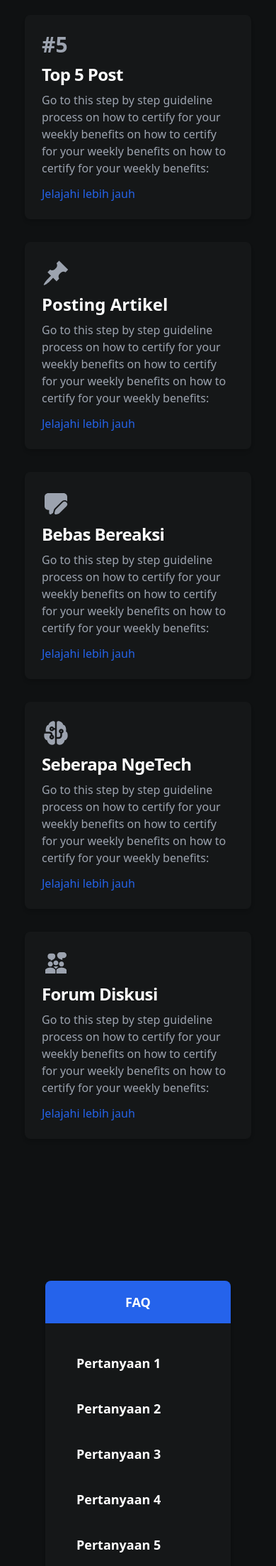
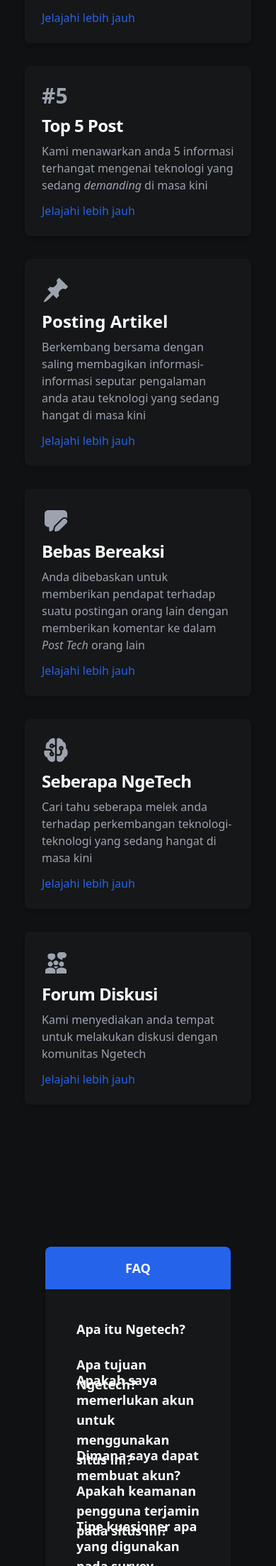
Before and after one commit to ngetech/ngetech, a Django app: page / in a window 390 px wide. Shown: the part 3079-5286 px from the top of the page at 71% size. Run offline with Django 4.2, Linux system fonts and the light colour scheme; style sheets or scripts are compiled from the project's sources; some libraries are stand-ins or nearby versions.

Commit message:
refactor: add text content & fix responsiveness

```diff
--- a/main/templates/index.html
+++ b/main/templates/index.html
@@ -17,7 +17,8 @@
     <!-- Hero Section Start -->
     <section id="home">
         <div class="flex flex-col items-center justify-center h-screen">
-            <h2 class="mb-3 px-8 text-2xl font-bold text-center text-blue-600">KNOWLEDGE IS THE <span class="italic">KEY</span></h2>
+            <h2 class="mb-3 px-8 text-2xl font-bold text-center text-blue-600">KNOWLEDGE IS THE <span
+                    class="italic">KEY</span></h2>
             <h2 class="mb-3 px-8 text-5xl font-bold text-center text-white">Grow In Rapidly Cultural Transformation.
             </h2>
             <h2 class="mb-3 px-8 text-xl font-bold text-center text-gray-400">Provides you a place to shares an adequate
@@ -33,10 +34,9 @@
     <!-- About Section Start -->
     <section id="few-about-us" class="pb-2 md:pb-4">
         <div class="p-4 md:p-16 flex flex-col items-center justify-center h-min">
-            <div class="m-8 py-16 w-full text-center bg-charcoal-800 rounded-lg shadow-md">
+            <div class="m-8 py-16 w-full text-center bg-charcoal-800 rounded-xl shadow-md">
                 <div class="mx-auto max-w-[1028px] text-center">
-                    <h5 class="mb-2 text-3xl font-bold text-white">Our <span
-                            class="text-blue-600">Goals</span></h5>
+                    <h5 class="mb-2 text-3xl font-bold text-white">Our <span class="text-blue-600">Goals</span></h5>
                     <p class="my-4 mx-16 font-normal text-gray-400">
                         Membuka mata masyarakat akan tangkasnya permigrasian teknologi dari budaya yang terdahulu hingga
                         ke
@@ -48,14 +48,16 @@
                         teknologi.
                     </p>
                 </div>
-                <h5 class="mt-8 mb-4 text-3xl font-bold text-white">We <span class="italic text-blue-600">Aims</span> For</h5>
+                <h5 class="mt-8 mb-4 text-3xl font-bold text-white">We <span class="italic text-blue-600">Aims</span>
+                    For</h5>
                 <div class="flex flex-wrap justify-center max-w-5xl mx-auto gap-8 group">
 
                     <div
                         class="flex justify-center items-center p-6 w-80 bg-charcoal-900 rounded-lg group-hover:blur-sm hover:!blur-none group-hover:scale-[0.85] hover:!scale-100 duration-300 cursor-pointer  shadow-m">
                         <div class="flex-wrap justify-center items-center">
-                            <svg class="h-auto w-auto mx-auto px-8 flex-wrap justify-center items-center" xmlns="http://www.w3.org/2000/svg"
-                                preserveAspectRatio="xMidYMid meet" viewBox="0 0 512 512">
+                            <svg class="h-auto w-auto mx-auto px-8 flex-wrap justify-center items-center"
+                                xmlns="http://www.w3.org/2000/svg" preserveAspectRatio="xMidYMid meet"
+                                viewBox="0 0 512 512">
                                 <path fill="#9ca3af"
                                     d="M267.785 16.48L203.56 67.027l75.544 159.854L359.057 34.18l-91.272-17.7zm-126.988 1.965L95.7 27.595l157.327 213.89l-112.23-223.04zm-96.57 9.842L17.865 65.135l207.877 180.478L44.227 28.287zm383.63 29.95L366.324 88.56l-56.822 144.817L453.72 98.367l-25.863-40.13zm54.235 44.972l-64.012 83.163l74.236-38.38l-10.224-44.784zm-452.2 45.636l-11.35 58.642l195.21 58.627L112.5 184.158l-13.242 30.9l-69.365-66.212zM493 188.518l-81.836 38.34l23.11 53.92L421 332.448l72 8.835V188.518zM19.863 234.83l.9 39.863l104.135-1.816L19.863 234.83zm25.45 63.164L28.81 342.65l171.92-41.332l-155.416-3.324zm335.36 48.334l-42.708 46.11l33.232 35.515l-97.865 2.7l12.658 62.208h207.008V360.114l-112.326-13.785zM133.85 356.783L19.697 410.266v82.595h107.51l45.453-87.233l-38.81-48.844zm65.158 38.686l.015.007l-50.744 97.384h118.64l-15.916-78.208l-51.996-19.183z" />
                             </svg>
@@ -70,8 +72,9 @@
                     <div
                         class="flex flex-wrap flex-col p-6 w-80 bg-charcoal-900 rounded-lg group-hover:blur-sm hover:!blur-none group-hover:scale-[0.85] hover:!scale-100 duration-300 cursor-pointer  shadow-m">
                         <div class="flex-wrap justify-center items-center">
-                            <svg class="h-auto mx-auto flex-wrap px-8 justify-center items-center" xmlns="http://www.w3.org/2000/svg"
-                                preserveAspectRatio="xMidYMid meet" viewBox="0 0 20 20">
+                            <svg class="h-auto mx-auto flex-wrap px-8 justify-center items-center"
+                                xmlns="http://www.w3.org/2000/svg" preserveAspectRatio="xMidYMid meet"
+                                viewBox="0 0 20 20">
                                 <path fill="#9ca3af"
                                     d="M13.577 2.378a3 3 0 0 0-2.154 0L7.962 3.709A1.5 1.5 0 0 0 7 5.109v1.1a4 4 0 0 1 1.936.235l3.46 1.332A2.5 2.5 0 0 1 14 10.109v4.78a2.5 2.5 0 0 1-.072.596l3.111-1.196a1.5 1.5 0 0 0 .962-1.4v-7.78a1.5 1.5 0 0 0-.962-1.4l-3.461-1.331Zm1.868 2.154a.5.5 0 1 1 .359.934l-2.766 1.063a1.5 1.5 0 0 1-1.077 0L9.195 5.466a.5.5 0 0 1 .36-.934l2.765 1.064a.5.5 0 0 0 .36 0l2.765-1.064ZM6.423 7.378a3 3 0 0 1 2.154 0l3.461 1.331c.58.223.961.78.961 1.4v4.78a1.5 1.5 0 0 1-.961 1.4L8.577 17.62a3 3 0 0 1-2.154 0l-3.461-1.33A1.5 1.5 0 0 1 2 14.89v-4.78a1.5 1.5 0 0 1 .962-1.4l3.46-1.331Zm4.668 2.915a.5.5 0 0 0-.646-.287L7.5 11.139l-2.946-1.133a.5.5 0 1 0-.359.933L7 12.018v2.49a.5.5 0 0 0 1 0v-2.49l2.804-1.079a.5.5 0 0 0 .287-.646Z" />
                             </svg>
@@ -86,7 +89,8 @@
                     <div
                         class="flex flex-wrap flex-col p-6 w-80 bg-charcoal-900 rounded-lg group-hover:blur-sm hover:!blur-none group-hover:scale-[0.85] hover:!scale-100 duration-300 cursor-pointer  shadow-m">
                         <div class="flex-wrap justify-center items-center">
-                            <svg class="h-auto mx-auto flex-warp px-8 justify-center items-center" xmlns="http://www.w3.org/2000/svg" preserveAspectRatio="xMidYMid meet"
+                            <svg class="h-auto mx-auto flex-warp px-8 justify-center items-center"
+                                xmlns="http://www.w3.org/2000/svg" preserveAspectRatio="xMidYMid meet"
                                 viewBox="0 0 48 48">
                                 <g fill="#9ca3af">
                                     <path
@@ -115,7 +119,8 @@
     <section id="features" class="py-8">
         <div class="py-2 md:py-8 pb-10 flex flex-col items-center justify-center">
             <h1 class="text-3xl font-bold text-blue-600">Features</h1>
-            <h1 class="mt-2 text-sm font-semibold text-center text-gray-400">Fitur-fitur yang kami tawarkan melalui website ini</h1>
+            <h1 class="mt-2 text-sm font-semibold text-center text-gray-400">Fitur-fitur yang kami tawarkan melalui
+                website ini</h1>
             <div class="my-8 grid grid-cols-1 md:grid-cols-2 lg:grid-cols-3 xl:grid-cols-3 gap-8 group">
 
                 <div
@@ -127,15 +132,16 @@
                             <path fill="#9ca3af"
                                 d="M21.87 11.5c-.64-1.11-4.16-6.68-10.14-6.5c-5.53.14-8.73 5-9.6 6.5a1 1 0 0 0 0 1c.63 1.09 4 6.5 9.89 6.5h.25c5.53-.14 8.74-5 9.6-6.5a1 1 0 0 0 0-1Zm-9.87 4a3.5 3.5 0 1 1 3.5-3.5a3.5 3.5 0 0 1-3.5 3.5Z" />
                         </svg>
-                        <a href="#">
                         <h5 class="mb-2 text-2xl font-semibold tracking-tight text-white">Melekin
                             Teknologi</h5>
-                        </a>
-                        <p class="mb-3 font-normal text-gray-400">Go to this step by step guideline
-                            process</p>
+                        <p class="mb-3 font-normal text-gray-400">
+                            Kami memberikan anda tempat serta sumber-sumber untuk memperoleh informasi berguna
+                            mengenai perkembangan teknologi di zaman ini
+                        </p>
                     </div>
                     <div class="flex flex-wrap mt-auto gap-8">
-                        <a href="" class="inline-flex items-center text-blue-600 hover:underline">
+                        <a href="{% url 'post-tech:show-post-tech' %}"
+                            class="inline-flex items-center text-blue-600 hover:underline">
                             Jelajahi lebih jauh
                         </a>
                     </div>
@@ -145,16 +151,13 @@
                     class="flex flex-wrap flex-col p-6 w-80 bg-charcoal-800 rounded-lg group-hover:blur-sm hover:!blur-none group-hover:scale-[0.85] hover:!scale-100 duration-300 cursor-pointer  shadow-md">
                     <div class="flex-wrap justify-start items-start">
                         <h2 class="text-gray-400 font-bold text-3xl mb-2">#5</h2>
-                        <a href="#">
                         <h5 class="mb-2 text-2xl font-semibold tracking-tight text-white">Top 5
                             Post
                         </h5>
-                        </a>
-                        <p class="mb-3 font-normal text-gray-400">Go to this step by step guideline
-                            process
-                            on how to certify for your weekly benefits on how to certify for your weekly benefits on how
-                            to
-                            certify for your weekly benefits:</p>
+                        <p class="mb-3 font-normal text-gray-400">
+                            Kami menawarkan anda 5 informasi terhangat mengenai teknologi yang sedang <span
+                                class="italic">demanding</span> di masa kini
+                        </p>
                     </div>
                     <div class="flex flex-wrap mt-auto gap-8">
                         <a href="" class="inline-flex items-center text-blue-600 hover:underline">
@@ -171,18 +174,16 @@
                             <path fill="#9ca3af"
                                 d="m10.44 3.02l1.82-1.82l6.36 6.35l-1.83 1.82a2.731 2.731 0 0 0-3.41.36l-.75.75c-.92.93-1.04 2.35-.35 3.41l-1.83 1.82l-2.41-2.41l-2.8 2.79c-.42.42-3.38 2.71-3.8 2.29s1.86-3.39 2.28-3.81l2.79-2.79L4.1 9.36l1.83-1.82c1.05.69 2.48.57 3.4-.36l.75-.75c.93-.92 1.05-2.35.36-3.41z" />
                         </svg>
-                        <a href="#">
                         <h5 class="mb-2 text-2xl font-semibold tracking-tigh text-white">Posting
                             Artikel</h5>
-                        </a>
-                        <p class="mb-3 font-normal text-gray-400">Go to this step by step guideline
-                            process
-                            on how to certify for your weekly benefits on how to certify for your weekly benefits on how
-                            to
-                            certify for your weekly benefits:</p>
+                        <p class="mb-3 font-normal text-gray-400">
+                            Berkembang bersama dengan saling membagikan informasi-informasi seputar pengalaman
+                            anda atau teknologi yang sedang hangat di masa kini
+                        </p>
                     </div>
                     <div class="flex flex-wrap mt-auto gap-8">
-                        <a href="" class="inline-flex items-center text-blue-600 hover:underline">
+                        <a href="{% url 'post-tech:add-post-tech' %}"
+                            class="inline-flex items-center text-blue-600 hover:underline">
                             Jelajahi lebih jauh
                         </a>
                     </div>
@@ -196,18 +197,16 @@
                             <path fill="#9ca3af"
                                 d="M5.4 17.604c.33.437.957.526 1.399.2l1.213-.896c.01-.084.025-.17.046-.255l.375-1.498a3.19 3.19 0 0 1 .84-1.485l4.83-4.83A2.87 2.87 0 0 1 18 8.69V5.566C18 4.149 16.836 3 15.4 3H4.6C3.164 3 2 4.149 2 5.566v6.71c0 1.418 1.164 2.566 2.6 2.566h.6v2.171c0 .213.07.42.2.591Zm9.407-8.058l-4.83 4.83a2.197 2.197 0 0 0-.577 1.02l-.375 1.498a.89.89 0 0 0 1.079 1.079l1.498-.375a2.185 2.185 0 0 0 1.02-.578l4.83-4.83a1.87 1.87 0 1 0-2.645-2.644Z" />
                         </svg>
-                        <a href="#">
                         <h5 class="mb-2 text-2xl font-semibold tracking-tight text-white">Bebas
                             Bereaksi</h5>
-                        </a>
-                        <p class="mb-3 font-normal text-gray-400">Go to this step by step guideline
-                            process
-                            on how to certify for your weekly benefits on how to certify for your weekly benefits on how
-                            to
-                            certify for your weekly benefits:</p>
+                        <p class="mb-3 font-normal text-gray-400">
+                            Anda dibebaskan untuk memberikan pendapat terhadap suatu postingan orang lain dengan memberikan
+                            komentar ke dalam <span class="italic">Post Tech</span> orang lain
+                        </p>
                     </div>
                     <div class="flex flex-wrap mt-auto gap-8">
-                        <a href="" class="inline-flex items-center text-blue-600 hover:underline">
+                        <a href="{% url 'post-tech:show-post-tech' %}"
+                            class="inline-flex items-center text-blue-600 hover:underline">
                             Jelajahi lebih jauh
                         </a>
                     </div>
@@ -221,16 +220,13 @@
                             <path fill="#9ca3af"
                                 d="M10.14 2.006c.707 0 1.11.704 1.11 1.411V7.75h-.895a2 2 0 1 0 0 1.5h.895v10.898c0 .596-.252 1.189-.783 1.46a3.399 3.399 0 0 1-1.56.388c-1.51 0-2.633-.764-3.356-1.668a5.171 5.171 0 0 1-1.02-2.137a3.447 3.447 0 0 1-1.269-.69C2.552 16.89 2 15.91 2 14.466c0-.755.054-1.413.19-1.966H6.4c.678 0 1.24.5 1.335 1.151a2 2 0 1 0 1.507-.009A2.85 2.85 0 0 0 6.4 11H3.04a2.036 2.036 0 0 1 .495-.302a4.893 4.893 0 0 1-.178-1.127c-.033-.735.077-1.5.295-2.181c.216-.67.558-1.323 1.038-1.774a2.122 2.122 0 0 1 1.096-.567c.199-.84.706-1.534 1.353-2.037c.831-.648 1.92-1.006 3-1.006ZM12.75 17h1.65a2.85 2.85 0 0 0 2.85-2.85v-1.795a2 2 0 1 0-1.5 0v1.795a1.35 1.35 0 0 1-1.35 1.35h-1.65V3.417c0-.707.403-1.411 1.11-1.411c1.082 0 2.17.358 3.001 1.006c.647.503 1.154 1.198 1.353 2.037c.42.07.794.284 1.096.567c.48.451.822 1.103 1.038 1.774c.218.681.328 1.446.295 2.181c-.017.376-.072.76-.178 1.127l.066.03c.37.174.67.447.894.81c.425.685.575 1.671.575 2.928c0 1.445-.552 2.426-1.262 3.035a3.447 3.447 0 0 1-1.27.69a5.172 5.172 0 0 1-1.019 2.137c-.723.904-1.846 1.668-3.357 1.668a3.399 3.399 0 0 1-1.56-.387c-.53-.272-.782-.865-.782-1.461V17ZM8 8.5a.5.5 0 1 1 1 0a.5.5 0 0 1-1 0Zm.5 6.5a.5.5 0 1 0 0 1a.5.5 0 0 0 0-1Zm7.5-4.5a.5.5 0 1 0 1 0a.5.5 0 0 0-1 0Z" />
                         </svg>
-                        <a href="#">
                         <h5 class="mb-2 text-2xl font-semibold tracking-tight text-white">
                             Seberapa
                             NgeTech</h5>
-                        </a>
-                        <p class="mb-3 font-normal text-gray-400">Go to this step by step guideline
-                            process
-                            on how to certify for your weekly benefits on how to certify for your weekly benefits on how
-                            to
-                            certify for your weekly benefits:</p>
+                        <p class="mb-3 font-normal text-gray-400">
+                            Cari tahu seberapa melek anda terhadap perkembangan teknologi-teknologi yang sedang hangat
+                            di masa kini
+                        </p>
                     </div>
                     <div class="flex flex-wrap mt-auto gap-8">
                         <a href="" class="inline-flex items-center text-blue-600 hover:underline">
@@ -272,18 +268,15 @@
                                     clip-rule="evenodd" />
                             </g>
                         </svg>
-                        <a href="#">
                         <h5 class="mb-2 text-2xl font-semibold tracking-tight text-white">Forum
                             Diskusi</h5>
-                        </a>
-                        <p class="mb-3 font-normal text-gray-400">Go to this step by step guideline
-                            process
-                            on how to certify for your weekly benefits on how to certify for your weekly benefits on how
-                            to
-                            certify for your weekly benefits:</p>
+                        <p class="mb-3 font-normal text-gray-400">
+                            Kami menyediakan anda tempat untuk melakukan diskusi dengan komunitas Ngetech
+                        </p>
                     </div>
                     <div class="flex flex-wrap mt-auto gap-8">
-                        <a href="" class="inline-flex items-center text-blue-600 hover:underline">
+                        <a href="{% url 'discussion_forum:discussion' %}"
+                            class="inline-flex items-center text-blue-600 hover:underline">
                             Jelajahi lebih jauh
                         </a>
                     </div>
@@ -304,82 +297,73 @@
                 <div class="m-6">
                     <div class="transition">
                         <div class="accordion-header cursor-pointer transition flex space-x-5 px-5 items-center h-16">
-                            <h2 class="text-white text-lg font-semibold">Pertanyaan 1</h2>
+                            <h2 class="text-white text-lg font-semibold">Apa itu Ngetech?</h2>
                         </div>
                         <div class="accordion-content px-5 pt-0 overflow-hidden max-h-0 space-y-4 mr-4 text-sm">
                             <p class="text-base text-gray-400">
-                                Lorem ipsum dolor sit, amet consectetur adipisicing elit. Provident, tenetur
-                                nemo corrupti porro unde
-                                consectetur officia. Eos, qui quia, voluptates enim, debitis consequatur
-                                quis repellat nisi hic cumque
-                                autem molestiae harum nulla rem ducimus laborum ipsam sunt quasi omnis.
-                                Architecto?
+                                Sekilas tentang kami adalah segala hal yang berkaitan dengan teknologi masa kini, kami
+                                menawarkan
+                                banyak hal bermanfaat bagi masyarakat mulai dari berbagai informasi mengenai teknologi
+                                masa kini,
+                                ulasan informasi, hingga forum untuk berdiskusi. Selebihnya tentang kami dapat anda
+                                telusuri
+                                <a href="{% url 'about-us:about-us' %}" class="text-blue-500">di sini</a>.
                             </p>
                         </div>
                     </div>
                     <div class="transition">
                         <div class="accordion-header cursor-pointer transition flex space-x-5 px-5 items-center h-16">
-                            <h2 class="text-white text-lg font-semibold">Pertanyaan 2</h2>
+                            <h2 class="text-white text-lg font-semibold">Apa tujuan Ngetech?</h2>
                         </div>
                         <div class="accordion-content px-5 pt-0 overflow-hidden max-h-0 space-y-4 mr-4 text-sm">
                             <p class="text-base text-gray-400">
-                                Lorem ipsum dolor sit, amet consectetur adipisicing elit. Provident, tenetur
-                                nemo corrupti porro unde
-                                consectetur officia. Eos, qui quia, voluptates enim, debitis consequatur
-                                quis repellat nisi hic cumque
-                                autem molestiae harum nulla rem ducimus laborum ipsam sunt quasi omnis.
-                                Architecto?
+                                Kami sangat menyadari bahwa pusat perputaran teknologi menciptakan generasi baru yang
+                                konsumtif pada zaman digitaisasi ini. Oleh karena itu, kami hadir dalam dunia yang
+                                terdistraksi dengan teknologi untuk mengantar serta membawakan revolusi terhadap
+                                digitalisasi teknologi.
                             </p>
                         </div>
                     </div>
                     <div class="transition">
                         <div class="accordion-header cursor-pointer transition flex space-x-5 px-5 items-center h-16">
-                            <h2 class="text-white text-lg font-semibold">Pertanyaan 3</h2>
+                            <h2 class="text-white text-lg font-semibold">Apakah saya memerlukan akun untuk menggunakan
+                                situs ini?</h2>
                         </div>
                         <div class="accordion-content px-5 pt-0 overflow-hidden max-h-0 space-y-4 mr-4 text-sm">
                             <p class="text-base text-gray-400">
-                                Lorem ipsum dolor sit, amet consectetur adipisicing elit. Provident, tenetur
-                                nemo corrupti porro unde
-                                consectetur officia. Eos, qui quia, voluptates enim, debitis consequatur
-                                quis repellat nisi hic cumque
-                                autem molestiae harum nulla rem ducimus laborum ipsam sunt quasi omnis.
-                                Architecto?
+                                Anda tidak memerlukan akun untuk melakukan survey seberapa Ngetech, melihat 5. Postingan
+                                Tech terhangat, serta menelusuri lebih jauh lagi tentang <a
+                                    href="{% url 'about-us:about-us' %}" class="text-blue-500">Ngetech</a> itu sendiri.
                             </p>
                         </div>
                     </div>
                     <div class="transition">
                         <div class="accordion-header cursor-pointer transition flex space-x-5 px-5 items-center h-16">
-                            <h2 class="text-white text-lg font-semibold">Pertanyaan 4</h2>
+                            <h2 class="text-white text-lg font-semibold">Dimana saya dapat membuat akun?</h2>
                         </div>
                         <div class="accordion-content px-5 pt-0 overflow-hidden max-h-0 space-y-4 mr-4 text-sm">
                             <p class="text-base text-gray-400">
-                                Lorem ipsum dolor sit, amet consectetur adipisicing elit. Provident, tenetur
-                                nemo corrupti porro unde
-                                consectetur officia. Eos, qui quia, voluptates enim, debitis consequatur
-                                quis repellat nisi hic cumque
-                                autem molestiae harum nulla rem ducimus laborum ipsam sunt quasi omnis.
-                                Architecto?
+                                Anda dapat membuat akun melalui tautan <a href="{% url 'main:register' %}"
+                                    class="text-blue-500">ini</a>.
                             </p>
                         </div>
                     </div>
                     <div class="transition">
                         <div class="accordion-header cursor-pointer transition flex space-x-5 px-5 items-center h-16">
-                            <h2 class="text-white text-lg font-semibold">Pertanyaan 5</h2>
+                            <h2 class="text-white text-lg font-semibold">Apakah keamanan pengguna terjamin pada situs
+                                ini?</h2>
                         </div>
                         <div class="accordion-content px-5 pt-0 overflow-hidden max-h-0 space-y-4 mr-4 text-sm">
                             <p class="text-base text-gray-400">
-                                Lorem ipsum dolor sit, amet consectetur adipisicing elit. Provident, tenetur
-                                nemo corrupti porro unde
-                                consectetur officia. Eos, qui quia, voluptates enim, debitis consequatur
-                                quis repellat nisi hic cumque
-                                autem molestiae harum nulla rem ducimus laborum ipsam sunt quasi omnis.
-                                Architecto?
+                                Ngetech dapat menjamin keamanan pengguna pada situs ini dengan menjamin privasi data
+                                pengguna.
                             </p>
                         </div>
                     </div>
                     <div class="transition">
                         <div class="accordion-header cursor-pointer transition flex space-x-5 px-5 items-center h-16">
-                            <h2 class="text-white text-lg font-semibold">Pertanyaan 6</h2>
+                            <h2 class="text-white text-lg font-semibold">Tipe kuesioner apa yang digunakan pada survey
+                                Ngetech?</h2>
                         </div>
                         <div class="accordion-content px-5 pt-0 overflow-hidden max-h-0 space-y-4 mr-4 text-sm">
                             <p class="text-base text-gray-400">
--- a/post_detail/templates/post_detail_index.html
+++ b/post_detail/templates/post_detail_index.html
@@ -54,8 +54,7 @@
                     </label>
                     <textarea id="comment" name="comment" rows="4"
                         class="block p-2.5 w-full text-sm rounded-lg border  bg-charcoal-800 border-gray-600 placeholder-gray-400 text-white focus:ring-blue-500 focus:border-blue-500"
-                        placeholder="What do you think..." required>
-                    </textarea>
+                        placeholder="What do you think..." required></textarea>
                 </div>
                 <button id="button-submit-post-comment" type="submit" value="Submit"
                     class="mt-2 w-full bg-blue-600 hover:bg-blue-700 text-white font-bold py-2 px-4 rounded focus:outline-none focus:shadow-outline">
```
Also changed, not shown: about_us/templates/about_us_index.html (+2 -5 lines), 1 other file. Lines whose indentation alone changed are shown as unchanged.
